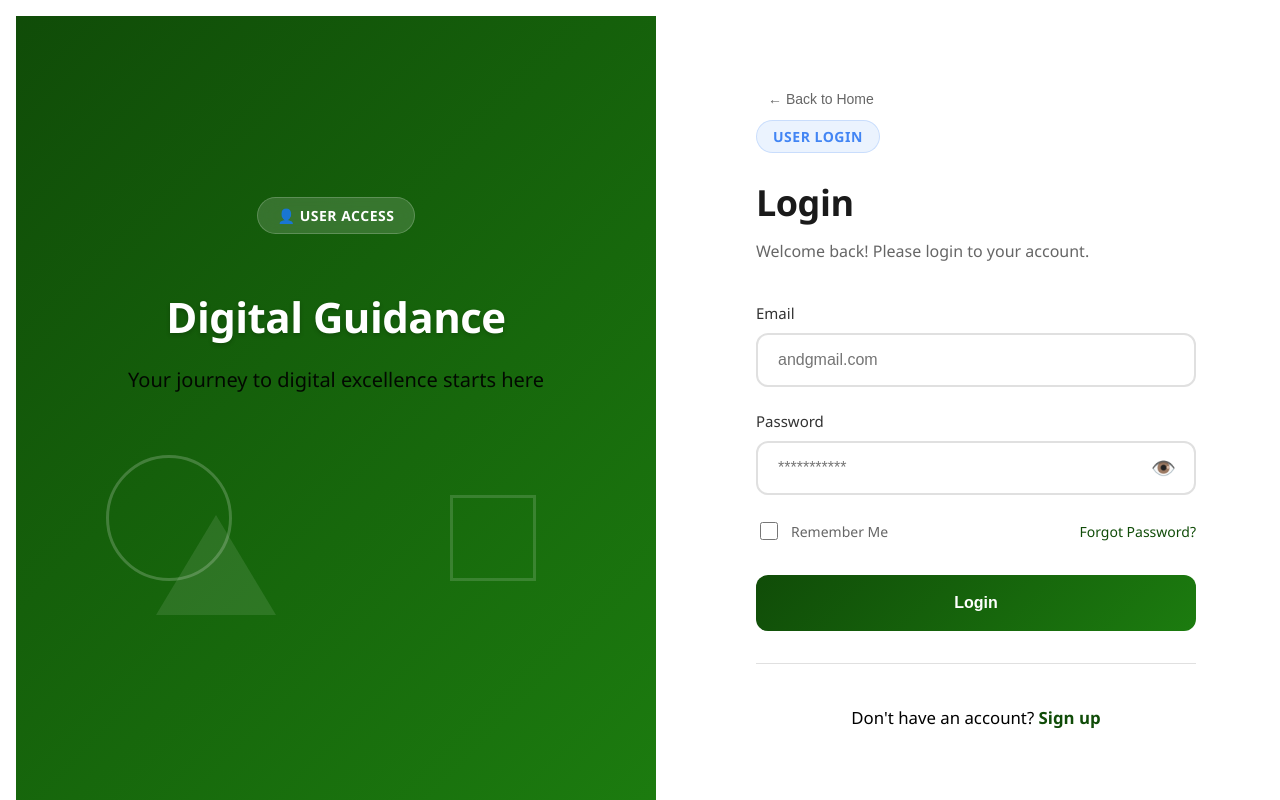
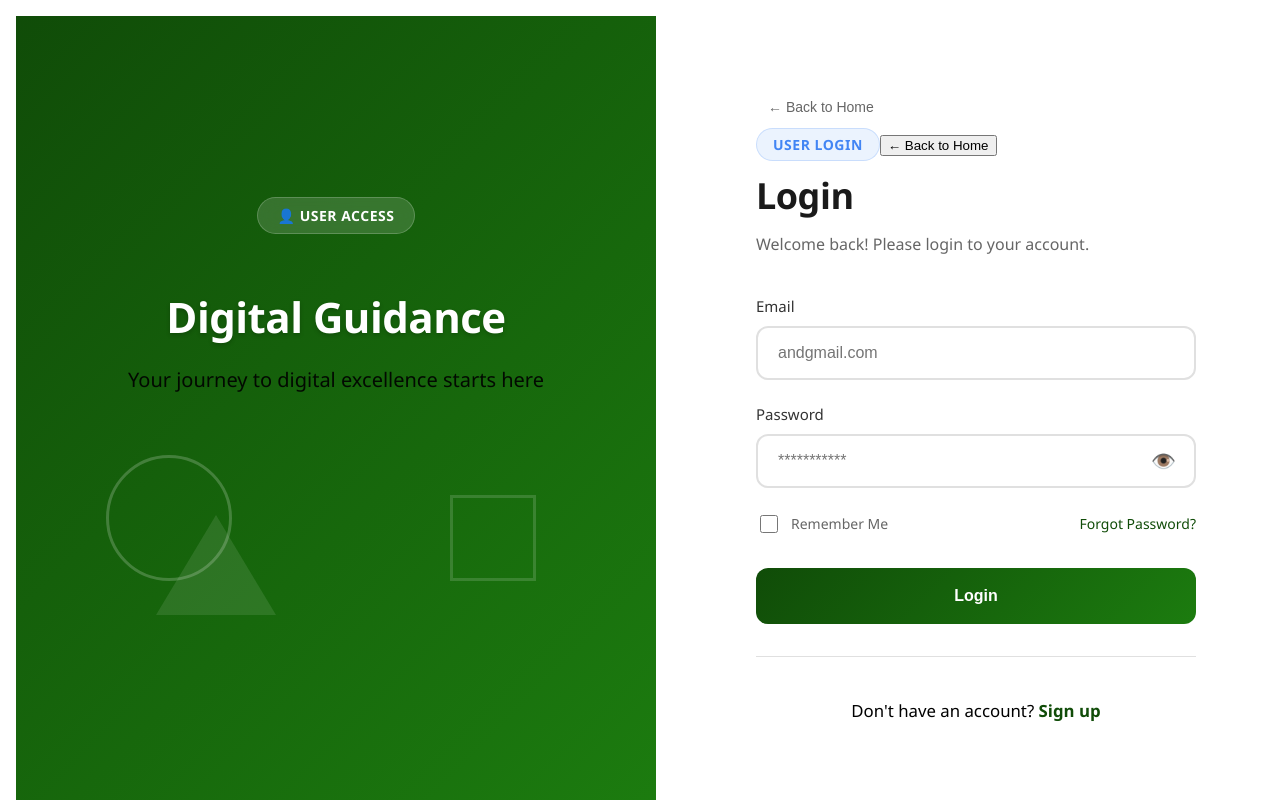
Before and after one commit to yzma-er/my-app, a React (Create React App) app: page /login in a window 1280 px wide. Built offline with nearby package versions, Linux system fonts and the light colour scheme.

Commit message:
Update LoginPage.jsx

```diff
--- a/src/pages/LoginPage.jsx
+++ b/src/pages/LoginPage.jsx
@@ -111,11 +111,19 @@ function LoginPage() {
               </button>
             </div>
 
+            {/* Header with Role Indicator and Back Button INLINE */}
 <div className="auth-header">
-              <div className="role-indicator">
+  <div className="role-indicator-inline">
     <span className={`role-tag ${role}-tag`}>
       {role === "admin" ? "Administrator" : "User"} Login
     </span>
+    <button
+      className="back-button-inline"
+      onClick={() => navigate("/")}
+      disabled={loading}
+    >
+      ← Back to Home
+    </button>
   </div>
   <h1>{role === "admin" ? "Admin Login" : "Login"}</h1>
   <p className="auth-welcome-text">
```
Lines whose indentation alone changed are shown as unchanged.
